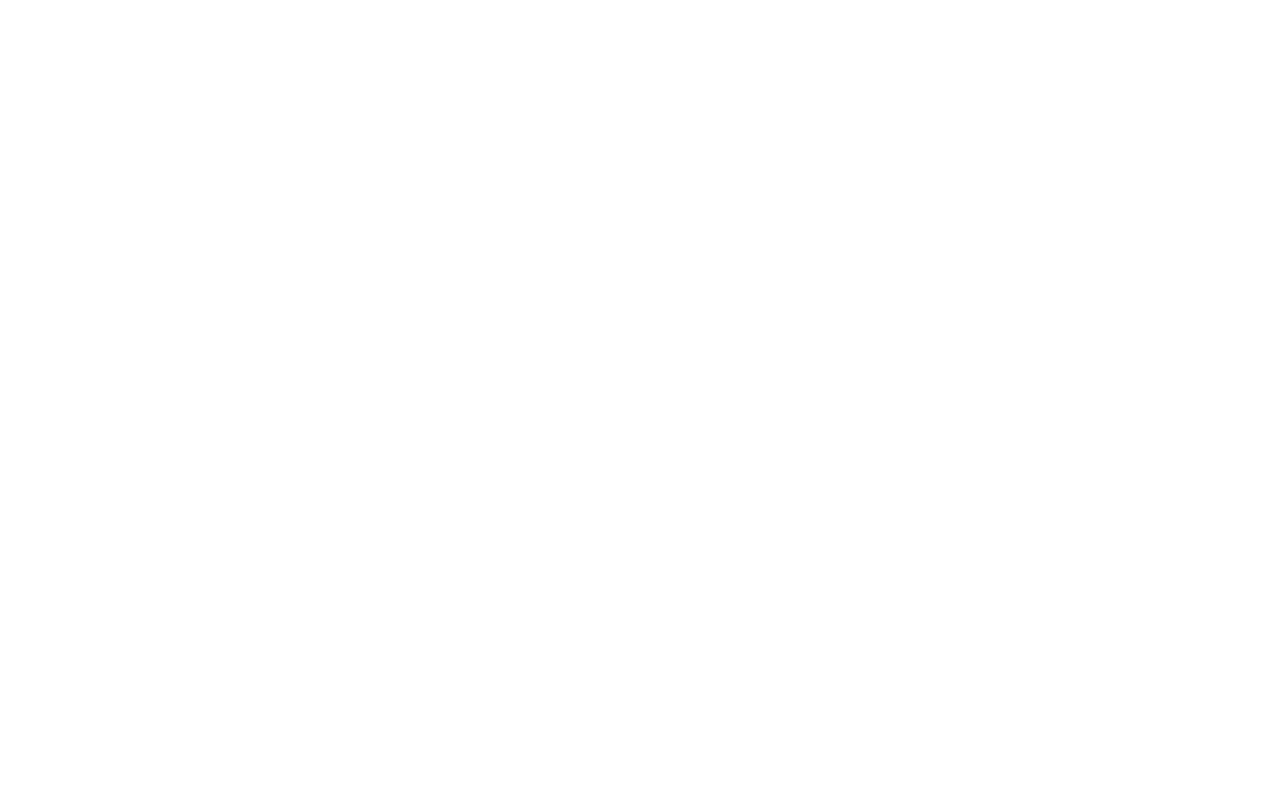
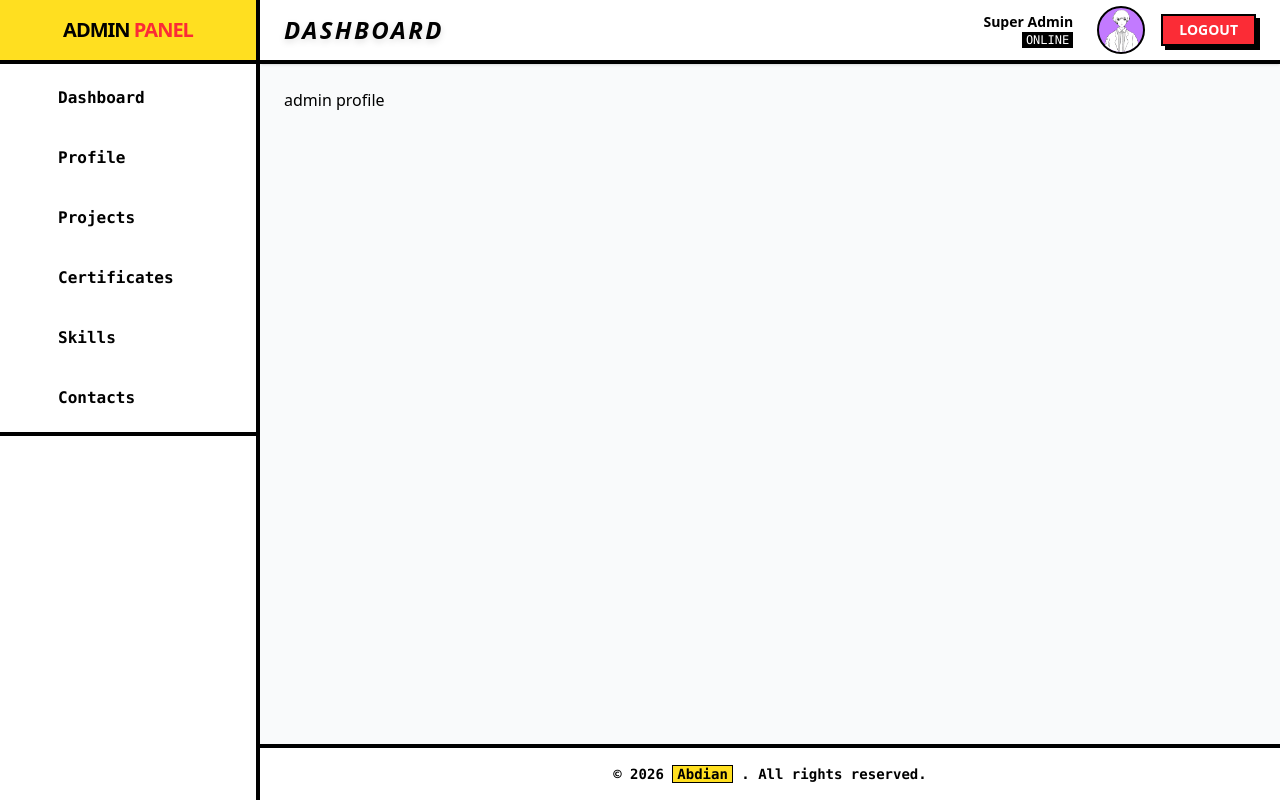
Before and after one commit to gilangages/my-portofolio-new, a Vue app in the folder frontend/: page /admin/dashboard/profile in a window 1280 px wide. Before the commit this address had no page. Built offline with nearby package versions, Linux system fonts and the light colour scheme; some icons are missing; a web font is replaced by a local one.

Commit message:
setup page for admin upload or edit profile

```diff
--- /dev/null
+++ b/frontend/src/components/Admin/Pages/Profile/AdminUploadOrUpdateProfile.vue
@@ -0,0 +1,5 @@
+<template>
+  <div>
+    <h1>admin profile</h1>
+  </div>
+</template>
```
Also changed, not shown: frontend/src/main.js (+9 -0 lines).
